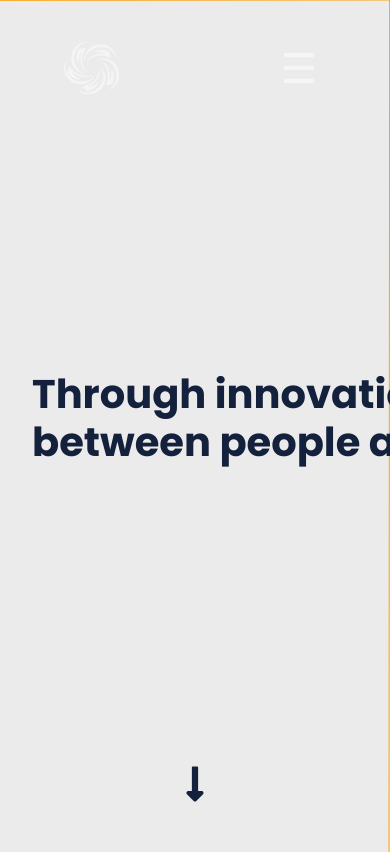
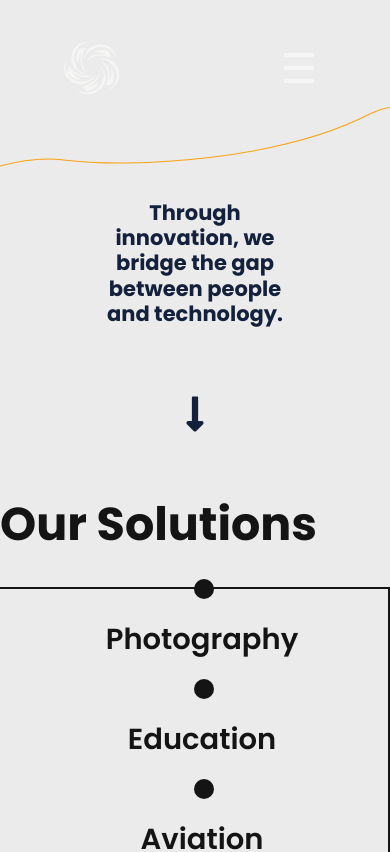
Before and after one commit to LGP21-LGP1/lgp21-lgp1.github.io, a Next.js app: page / in a window 390 px wide. Shown: the top 852 px of the page. Built offline with nearby package versions, Linux system fonts and the light colour scheme; no server answers; a web font is replaced by a local one.

Commit message:
homepage: mobile hero

```diff
--- a/styles/home.module.css
+++ b/styles/home.module.css
@@ -43,7 +43,7 @@
   font-size: 70px;
   font-weight: bold;
   font-family: var(--poppins-font);
-  width: 968px;
+  max-width: 968px;
   color: var(--blue);
 }
 
@@ -391,22 +391,36 @@
   }
 }
 
-@media only screen and (max-width: 750px) {
-  #jumbotron p {
-    display: none;
+@media only screen and (max-width: 770px) {
+  #jumbotron h1 {
+    font-size: 21px;
+    margin-right: 0;
+    padding: 0 60px;
   }
 
   #jumbotron {
     height: 50%;
   }
-}
 
-@media only screen and (max-width: 600px) {
-  #jumbotron h1 {
-    font-size: 40px;
+  #jumbotronContent {
+    width: 100%;
+    text-align: center;
+    position: static;
+    display: inline-block;
+    margin-top: 100px;
   }
 
-  #jumbotron p {
-    font-size: 19px;
+  #backgroundBlob {
+    left: 0px;
+    top: -850px;
+    transform: rotate(-80deg);
+  }
+
+  #hero {
+    height: auto;
+  }
+
+  #homeContent {
+    margin-top: 4rem;
   }
 }
```
